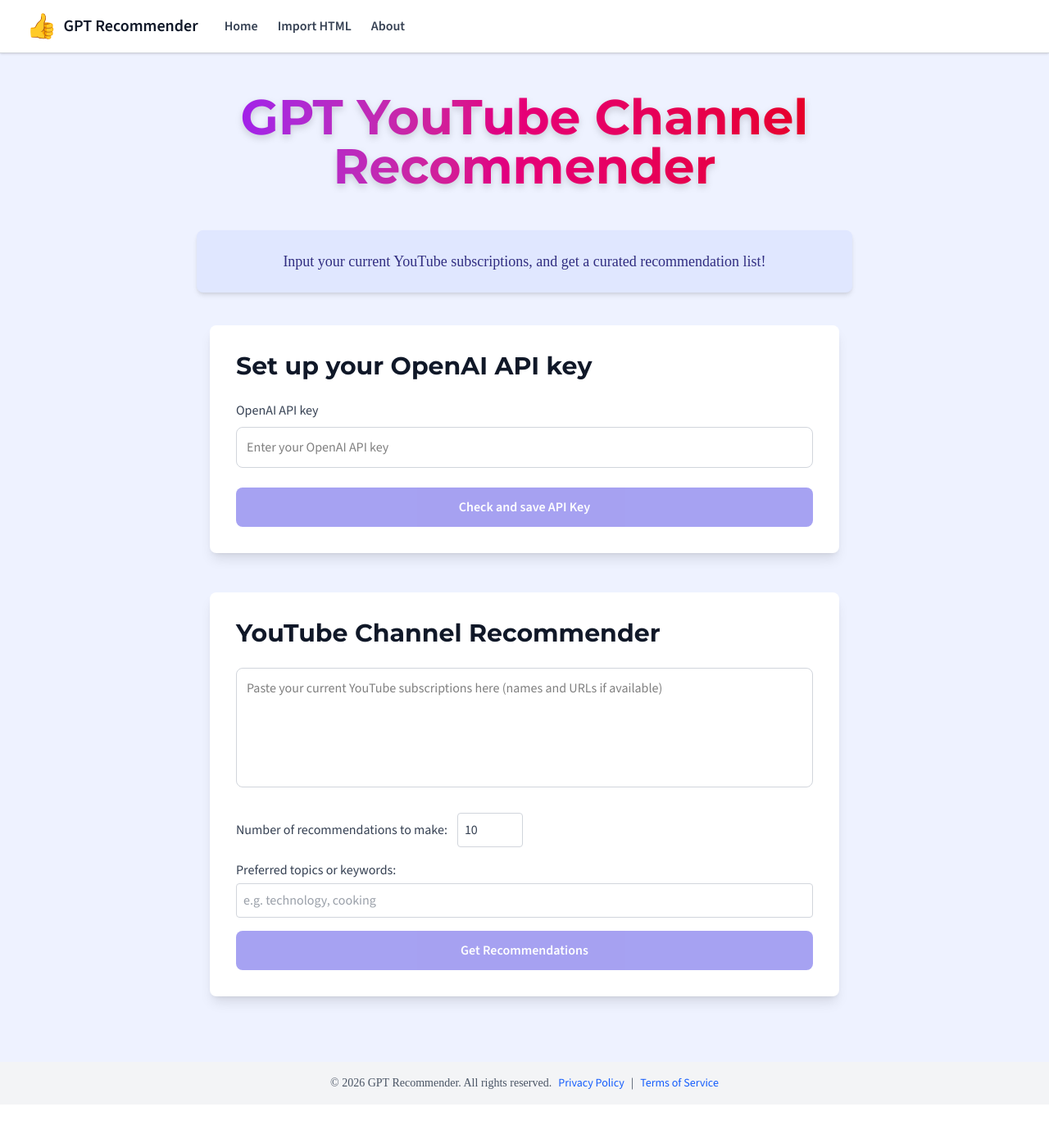
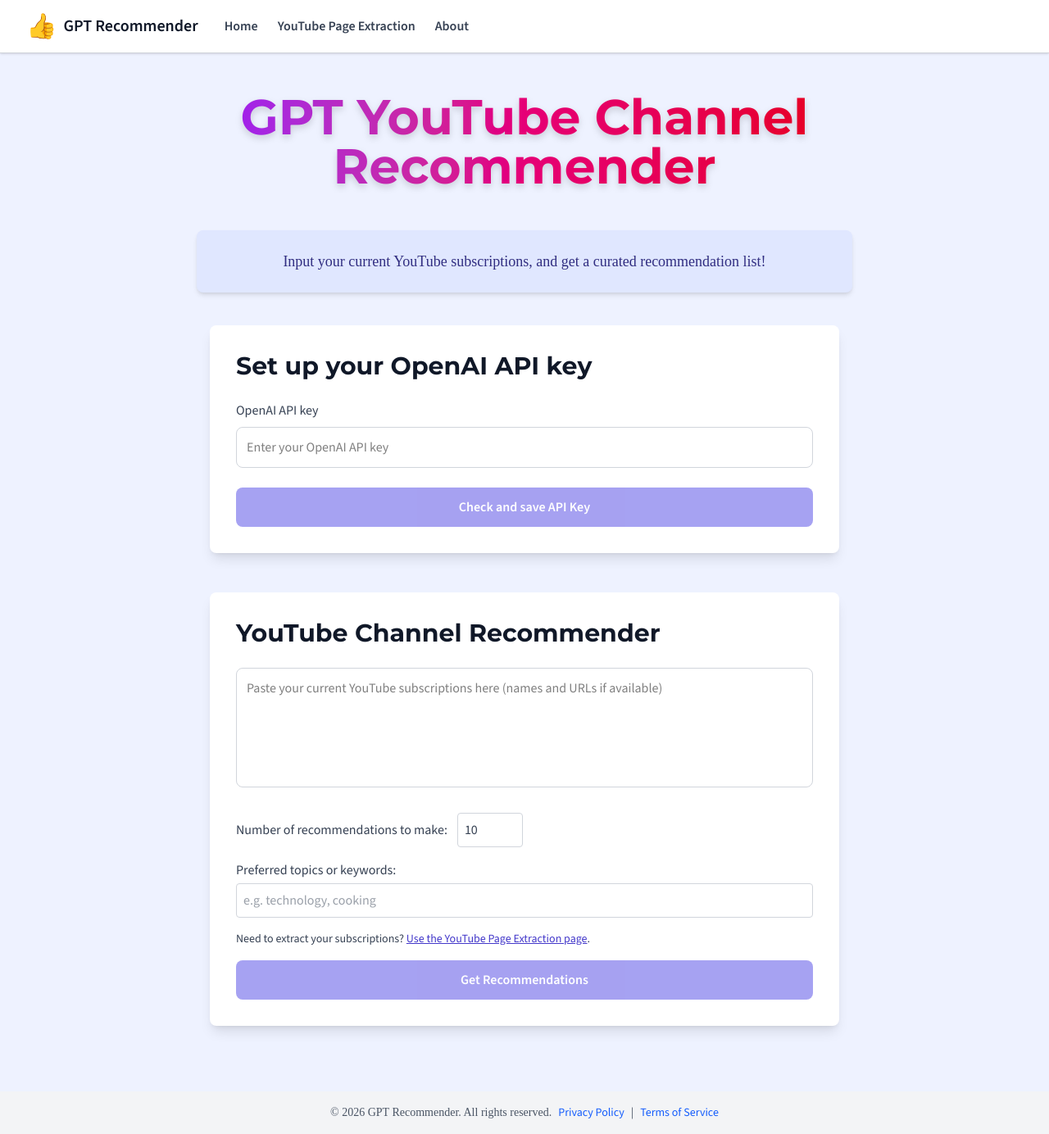
Before and after one commit to louispaulet/gpt_recommender, a React (Vite) app in the folder gpt_reco_app/: page /#/ in a window 1280 px wide. Shown: the whole page at 82% size. Before the commit the page ends 1348 px from the top, so only its background shows below. Built offline with nearby package versions, Linux system fonts and the light colour scheme; no server answers; a web font is replaced by a local one.

Commit message:
[gpt_reco_app] link to channel extraction page and rename

```diff
--- a/gpt_reco_app/src/App.jsx
+++ b/gpt_reco_app/src/App.jsx
@@ -2,7 +2,7 @@
 import { Link, Routes, Route } from 'react-router-dom';
 import About from './pages/About.jsx';
 import Homepage from './pages/Homepage.jsx';
-import ImportSubscriptions from './pages/ImportSubscriptions.jsx';
+import YouTubePageExtraction from './pages/YouTubePageExtraction.jsx';
 import PrivacyPolicy from './pages/PrivacyPolicy.jsx';
 import TermsOfService from './pages/TermsOfService.jsx';
 
@@ -18,7 +18,7 @@
         <Routes>
           <Route path="/" element={<Homepage />} />
           <Route path="/about" element={<About />} />
-          <Route path="/import-html" element={<ImportSubscriptions />} />
+          <Route path="/extract-youtube" element={<YouTubePageExtraction />} />
           <Route path="/privacy-policy" element={<PrivacyPolicy />} />
           <Route path="/terms-of-service" element={<TermsOfService />} />
         </Routes>
--- a/gpt_reco_app/src/components/Navbar.jsx
+++ b/gpt_reco_app/src/components/Navbar.jsx
@@ -15,8 +15,8 @@
               <Link to="/" className="text-gray-700 hover:text-blue-600 font-semibold">
                 Home
               </Link>
-              <Link to="/import-html" className="text-gray-700 hover:text-blue-600 font-semibold">
-                Import HTML
+              <Link to="/extract-youtube" className="text-gray-700 hover:text-blue-600 font-semibold">
+                YouTube Page Extraction
               </Link>
               <Link to="/about" className="text-gray-700 hover:text-blue-600 font-semibold">
                 About
--- a/gpt_reco_app/src/components/YouTubeRecommender.jsx
+++ b/gpt_reco_app/src/components/YouTubeRecommender.jsx
@@ -1,4 +1,5 @@
 import React, { useState } from 'react';
+import { Link } from 'react-router-dom';
 import OpenAI from 'openai';
 import { zodTextFormat } from 'openai/helpers/zod';
 import YouTubeRecommendationList from './YouTubeRecommendationList';
@@ -109,6 +110,13 @@
           className="mt-1 p-2 border border-gray-300 rounded w-full focus:outline-none focus:ring-2 focus:ring-primary-500 focus:border-primary-500 transition"
         />
       </label>
+      <p className="text-sm mb-4 text-gray-700">
+        Need to extract your subscriptions?{' '}
+        <Link to="/extract-youtube" className="text-primary-700 underline">
+          Use the YouTube Page Extraction page
+        </Link>
+        .
+      </p>
       <button
         onClick={getRecommendations}
         disabled={loading || !inputText}
--- a/gpt_reco_app/src/pages/ImportSubscriptions.jsx
+++ b/gpt_reco_app/src/pages/YouTubePageExtraction.jsx
@@ -1,7 +1,7 @@
 import React from 'react';
 import HtmlSubscriptionImporter from '../components/HtmlSubscriptionImporter.jsx';
 
-const ImportSubscriptions = () => {
+const YouTubePageExtraction = () => {
   return (
     <div className="py-12 px-4 sm:px-6 lg:px-8 max-w-5xl mx-auto font-secondary space-y-8">
       <h1 className="text-3xl sm:text-5xl font-extrabold font-primary text-transparent bg-clip-text bg-gradient-to-r from-purple-600 via-pink-600 to-red-600 drop-shadow-lg text-center">
@@ -28,4 +28,4 @@
   );
 };
 
-export default ImportSubscriptions;
+export default YouTubePageExtraction;
```
Also changed, not shown: 1 other file (tests, documents, lock files or other folders).
